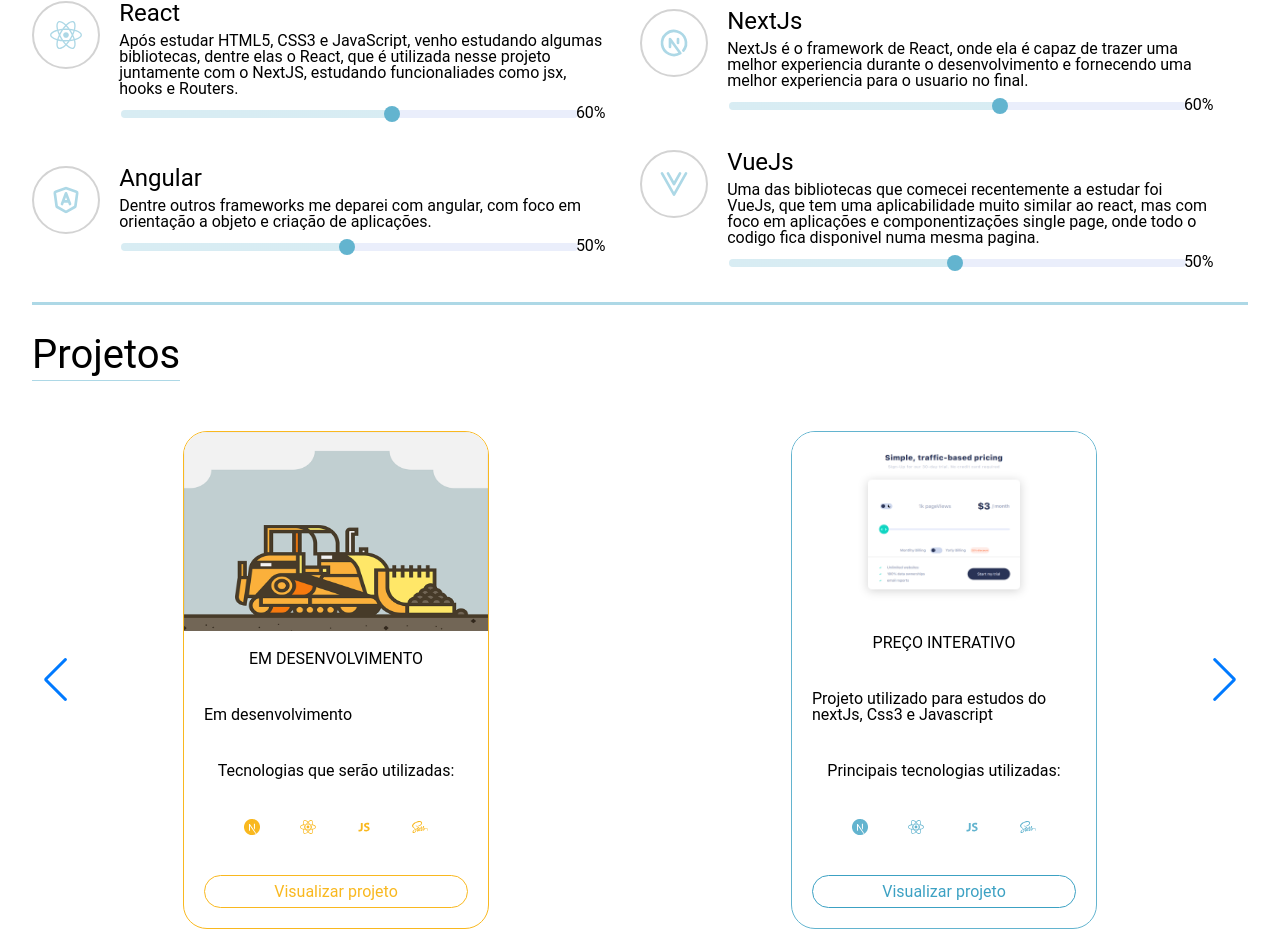
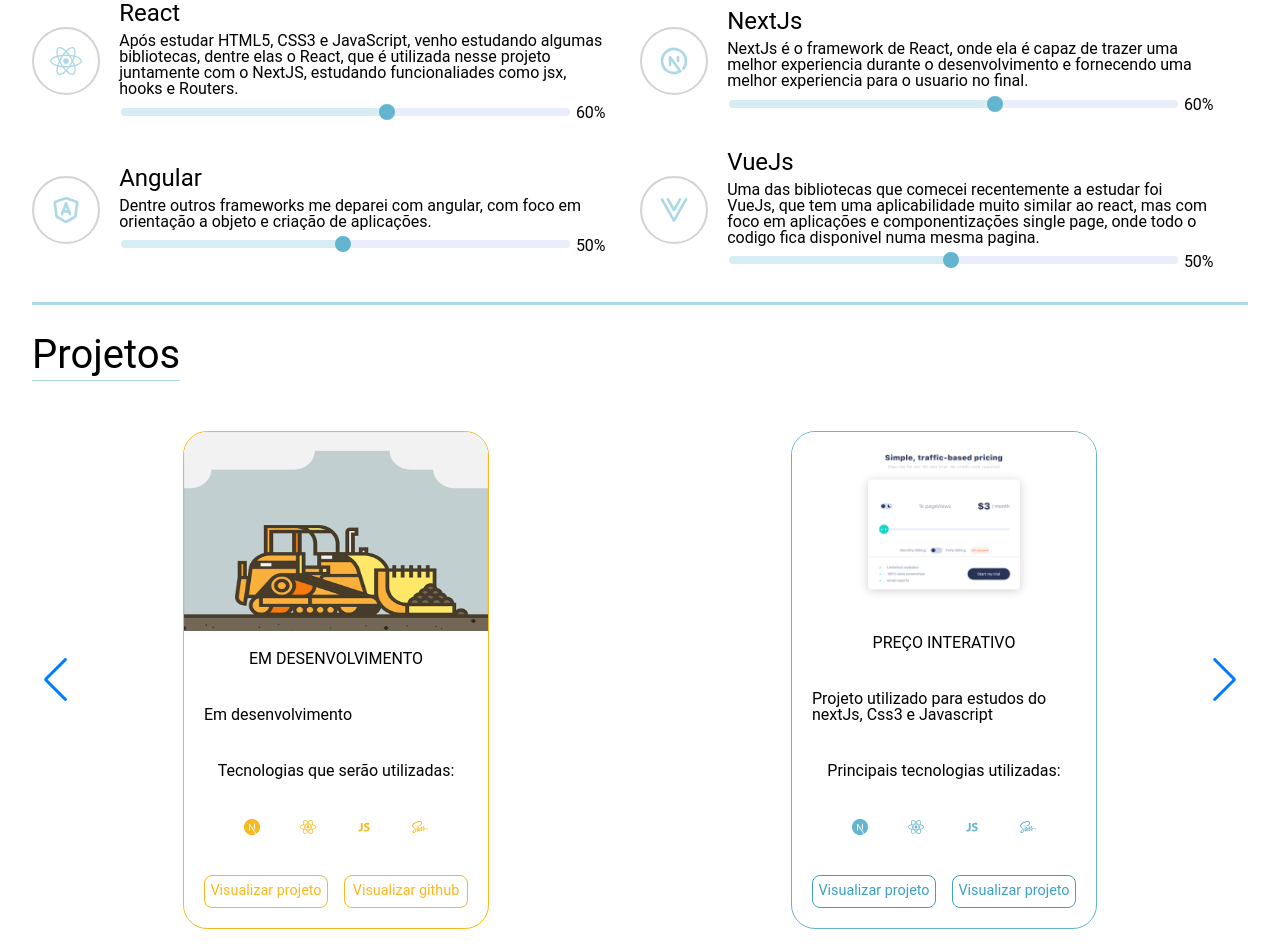
Before and after one commit to breno-Ferrari/PortifolioV2, a Next.js app: page / in a window 1280 px wide. Shown: the part 1892-2844 px from the top of the page. Built offline with nearby package versions, Linux system fonts and the light colour scheme.

Commit message:
Ajuste nas seções de sobre mim, projeto e tecnologias

```diff
--- a/src/components/AboutMe/aboutMe.module.scss
+++ b/src/components/AboutMe/aboutMe.module.scss
@@ -20,12 +20,12 @@
                 justify-content: center;
                 width: 50%;
                 &__p{
-                    font-size: clamp(1.5rem, 1vw, 2rem);
+                    font-size: clamp(1.2rem, 1vw, 2rem);
                     line-height: 2rem;
                     margin: 1rem 0rem;
                     @media (max-width:56.25rem){ //900px
                         // font-size: 22px;
-                        font-size: clamp(1.3rem, 50%, 2.7rem);
+                        font-size: clamp(1.2rem, 50%, 2.7rem);
                      }
                 }
                 @media (max-width:56.25rem){ //900px
--- a/src/components/Projetos/projectList.jsx
+++ b/src/components/Projetos/projectList.jsx
@@ -13,6 +13,7 @@
         tec3: <DiJavascript1 />,
         tec4: <FaSass />,
         link:"https://interactive-price-zeta.vercel.app/",
+        git:"https://github.com/breno-Ferrari/Interactive-price",
         build:false
       },
       {
@@ -23,7 +24,8 @@
         tec2: <FaSass />,
         tec3: <DiJavascript1 />,
         tec4: <SiNextdotjs />,
-        link:"https://cardapio-breno-ferrari.vercel.app/",
+        site:"https://cardapio-breno-ferrari.vercel.app/",
+        git:"https://github.com/breno-Ferrari/Cardapio",
         build:false
       },
       {
@@ -34,7 +36,8 @@
         tec2: <FaReact />,
         tec3: <DiJavascript1 />,
         tec4: <FaSass />,
-        link:"#",
+        site:"#",
+        git:"#",
         build:true
       },
 
--- a/src/components/Projetos/projetos.jsx
+++ b/src/components/Projetos/projetos.jsx
@@ -85,10 +85,17 @@
                                     {item.tec3}
                                     {item.tec4}
                                 </div>
-                                <div className={styles.sectionProjeto__cardWrapperConstruction__anchor}>
-                                    <a href={item.link} className={styles.sectionProjeto__cardWrapperConstruction__anchor__button} target="_blank" rel="noopener noreferrer">
-                                        Visualizar projeto
-                                    </a>
+                                <div className={styles.sectionProjeto__cardWrapperConstruction__container}>
+                                    <div className={styles.sectionProjeto__cardWrapperConstruction__container__anchor}>
+                                        <a href={item.link} className={styles.sectionProjeto__cardWrapperConstruction__container__anchor__button} target="_blank" rel="noopener noreferrer">
+                                            Visualizar projeto
+                                        </a>
+                                    </div>
+                                    <div className={styles.sectionProjeto__cardWrapperConstruction__container__anchor}>
+                                        <a href={item.link} className={styles.sectionProjeto__cardWrapperConstruction__container__anchor__button} target="_blank" rel="noopener noreferrer">
+                                            Visualizar github
+                                        </a>
+                                    </div>
                                 </div>
                             </div>
                         :
@@ -117,11 +124,19 @@
                                     {item.tec3}
                                     {item.tec4}
                                 </div>
-                                <div className={styles.sectionProjeto__cardWrapper__anchor}>
-                                    <a href={item.link} className={styles.sectionProjeto__cardWrapper__anchor__button} target="_blank" rel="noopener noreferrer">
-                                        Visualizar projeto
-                                    </a>
+                                <div className={styles.sectionProjeto__cardWrapper__container}>
+                                    <div className={styles.sectionProjeto__cardWrapper__container__anchor}>
+                                        <a href={item.link} className={styles.sectionProjeto__cardWrapper__container__anchor__button} target="_blank" rel="noopener noreferrer">
+                                            Visualizar projeto
+                                        </a>
+                                    </div>
+                                    <div className={styles.sectionProjeto__cardWrapper__container__anchor}>
+                                        <a href={item.link} className={styles.sectionProjeto__cardWrapper__container__anchor__button} target="_blank" rel="noopener noreferrer">
+                                            Visualizar projeto
+                                        </a>
+                                    </div>
                                 </div>
+
                             </div>
                         }
                     </SwiperSlide>
--- a/src/components/Projetos/projetos.module.scss
+++ b/src/components/Projetos/projetos.module.scss
@@ -83,15 +83,20 @@
 
             padding: 1.25rem;
         }
+        &__container{
+            display: flex;
+            padding: 1.25rem;
+            gap: 1rem;
             &__anchor{
-            padding: 1.25rem;
+                width: 50%;
                 &__button{
                     display: flex;
                     justify-content: center;
                     align-items: center;
                     border: 0.1rem solid hsl(195, 53%, 50%) ;
                     height: 1.9rem;
-                border-radius: 1.25rem;
+                    border-radius: 0.5rem;
+                    font-size: 0.9rem;
                     text-decoration: none;
                     color: hsl(195, 53%, 50%);
                     cursor: pointer;
@@ -101,6 +106,15 @@
                     }
                 }
 
+            }
+            @media (max-width:56.25rem){ //900px
+                display: flex;
+                flex-direction: column;
+                width: 100%;
+                &__anchor{
+                    width: 80%;
+                }
+            }
         }
     }
     &__cardWrapperConstruction{
@@ -160,15 +174,20 @@
 
             padding: 1.25rem;
         }
+        &__container{
+            display: flex;
+            padding: 1.25rem;
+            gap: 1rem;
             &__anchor{
-            padding: 1.25rem;
+                width: 50%;
                 &__button{
                     display: flex;
                     justify-content: center;
                     align-items: center;
                     border: 0.1rem solid hsl(42deg 95% 55%) ;
                     height: 1.9rem;
-                border-radius: 1.25rem;
+                    border-radius: 0.5rem;
+                    font-size: 0.9rem;
                     text-decoration: none;
                     color: hsl(42deg 95% 55%);
                     cursor: pointer;
@@ -179,5 +198,15 @@
                 }
 
             }
+            @media (max-width:56.25rem){ //900px
+                display: flex;
+                flex-direction: column;
+                width: 100%;
+                &__anchor{
+                    width: 80%;
                 }
             }
+        }
+
+    }
+}
--- a/src/components/Tecnologias/tecnologias.module.scss
+++ b/src/components/Tecnologias/tecnologias.module.scss
@@ -26,7 +26,8 @@
             align-items: center;
             &__item{
                 display: flex;
-                width: 100%;
+                align-items: center;
+                width: 50%;
                 margin: 1.8rem 0px 0px 0px;
                 &__box{
                     display: flex;
@@ -51,15 +52,16 @@
                     }
                     &__text{
                         margin-top: 0.5rem;
-                        font-size: clamp(1rem,1vw, 1.5rem);
+                        font-size: clamp(1rem, 1vw, 2rem);
                     }
                     &__bar{
                         display: flex;
                         flex-direction: row;
-                        align-items: flex-end;
+                        align-items: center;
                         &__text{
                             margin-top: 0.5rem;
-                            font-size: clamp(1rem,1vw, 1.5rem);
+                            margin-left : 0.5rem;
+                            font-size: clamp(1rem, 1vw, 2rem);
                         }
                     }
                      @media (max-width:56.25rem){ //900px
@@ -71,12 +73,14 @@
 
                 @media (max-width:56.25rem){ //900px
                     display: flex;
+                    flex-direction: column;
                     align-items: center;
                     margin-top: 3.1rem;
-                    flex-direction: column;
+                    width: 100%;
                 }
             }
              @media (max-width:56.25rem){ //900px
+                flex-direction: column;
                 flex-wrap: wrap;
             }
         }
```
Lines whose indentation alone changed are shown as unchanged.
